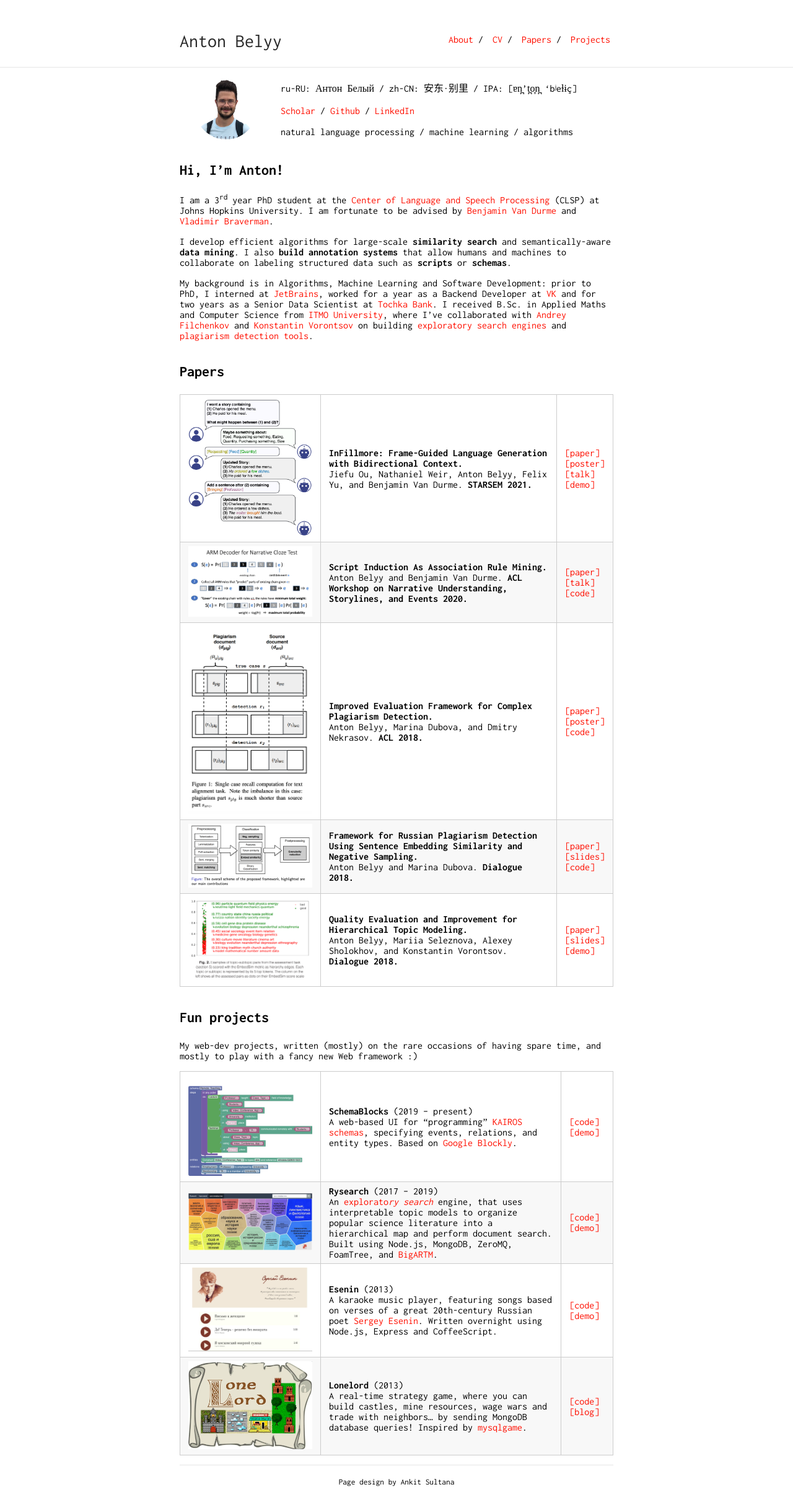
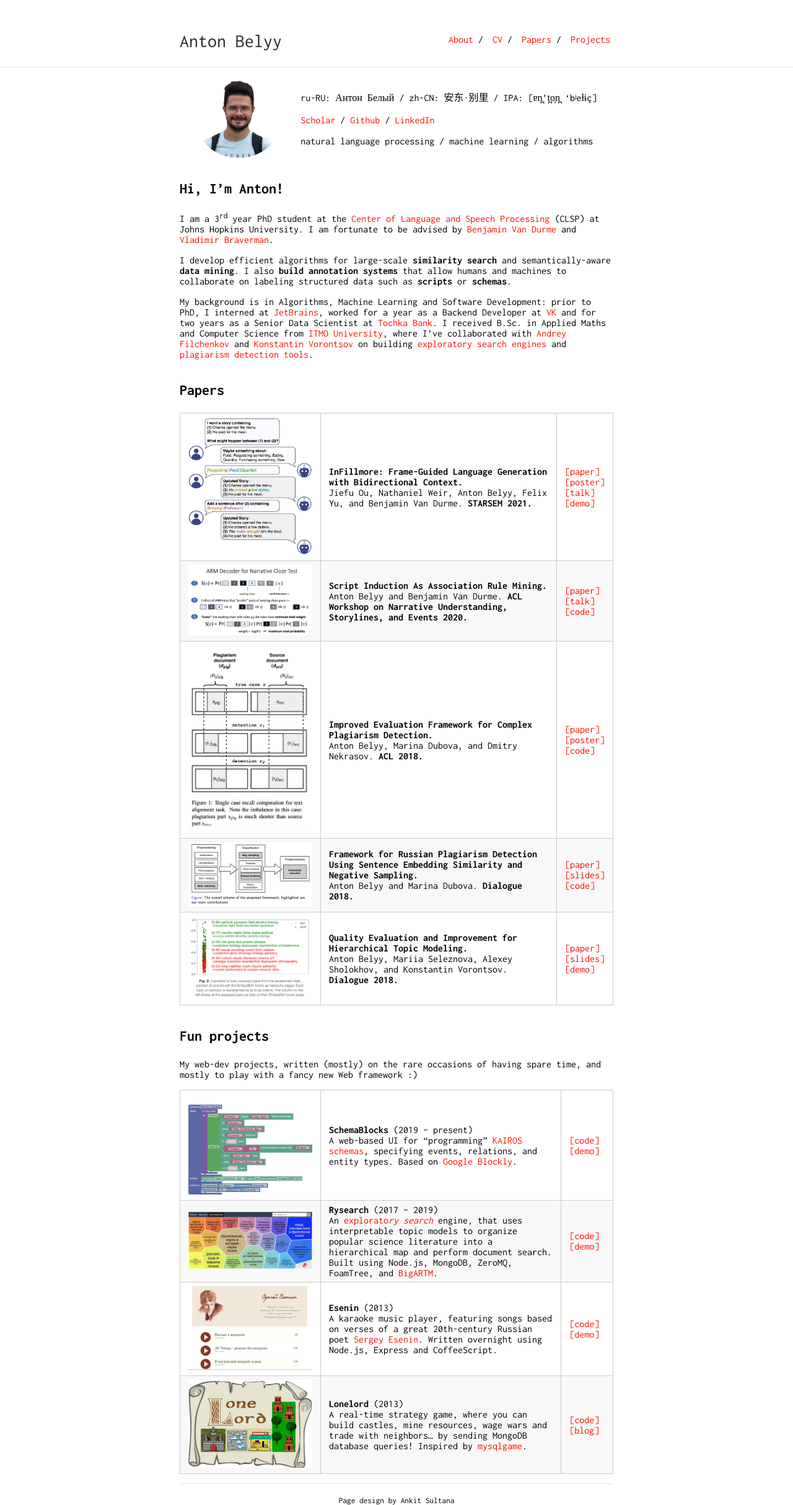
Before and after one commit to AVBelyy/AVBelyy.github.io, a Jekyll site: the page built from index.md, in a window 1280 px wide. Shown: the whole page at 62% size. Built offline with Jekyll 4.4.1, drawn with Linux system fonts in a browser that asks for light colours; before the commit the page ends 2398 px from its top, so only the background shows below that.

Commit message:
Update vars.scss

```diff
--- a/_sass/vars.scss
+++ b/_sass/vars.scss
@@ -3,8 +3,8 @@
  */
 
 $accent: #FF0F00;
-$image-width: 100px;
-$image-height: 100px;
+$image-width: 140px;
+$image-height: 130px;
 
 /*
  * Build Variables, don't touch
```
